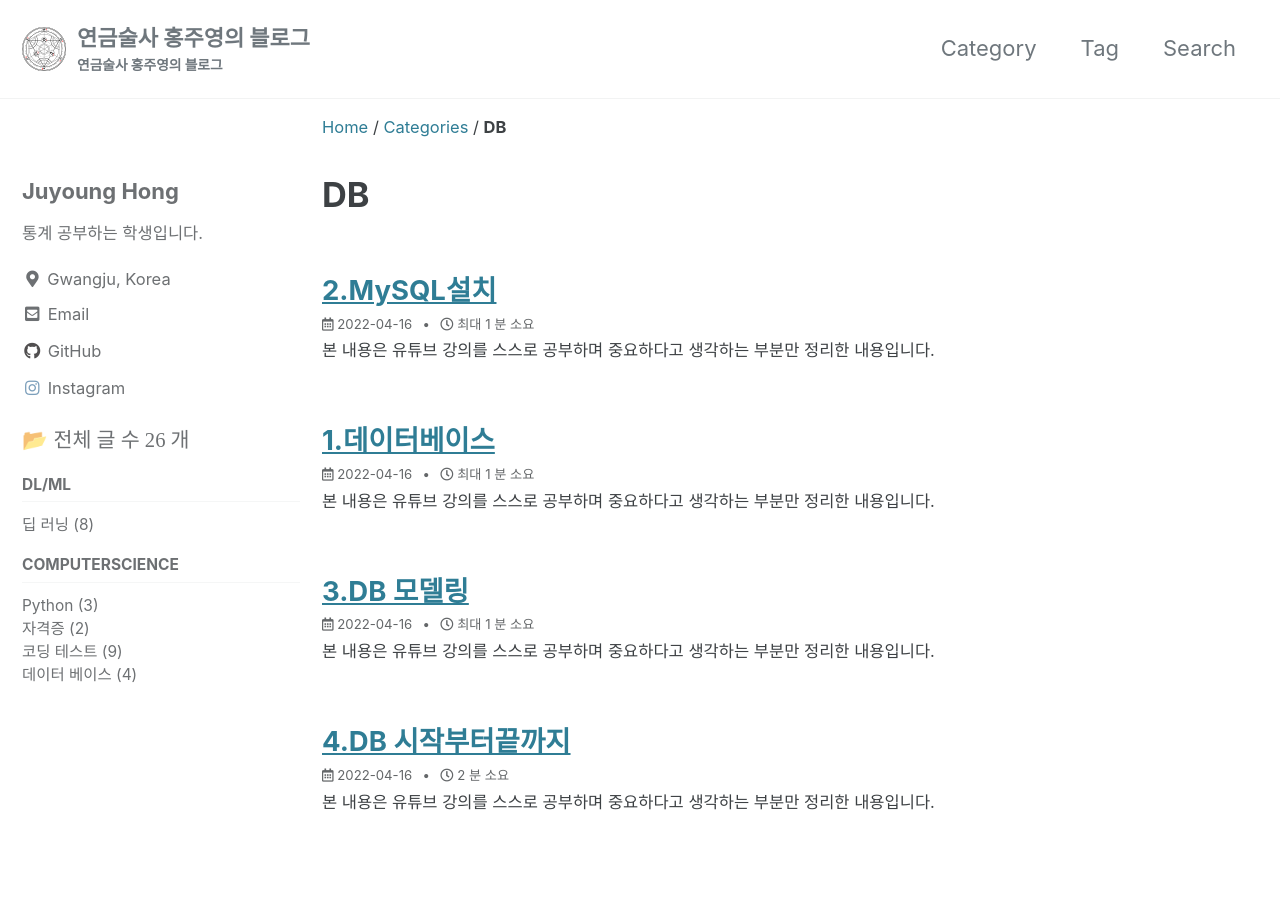
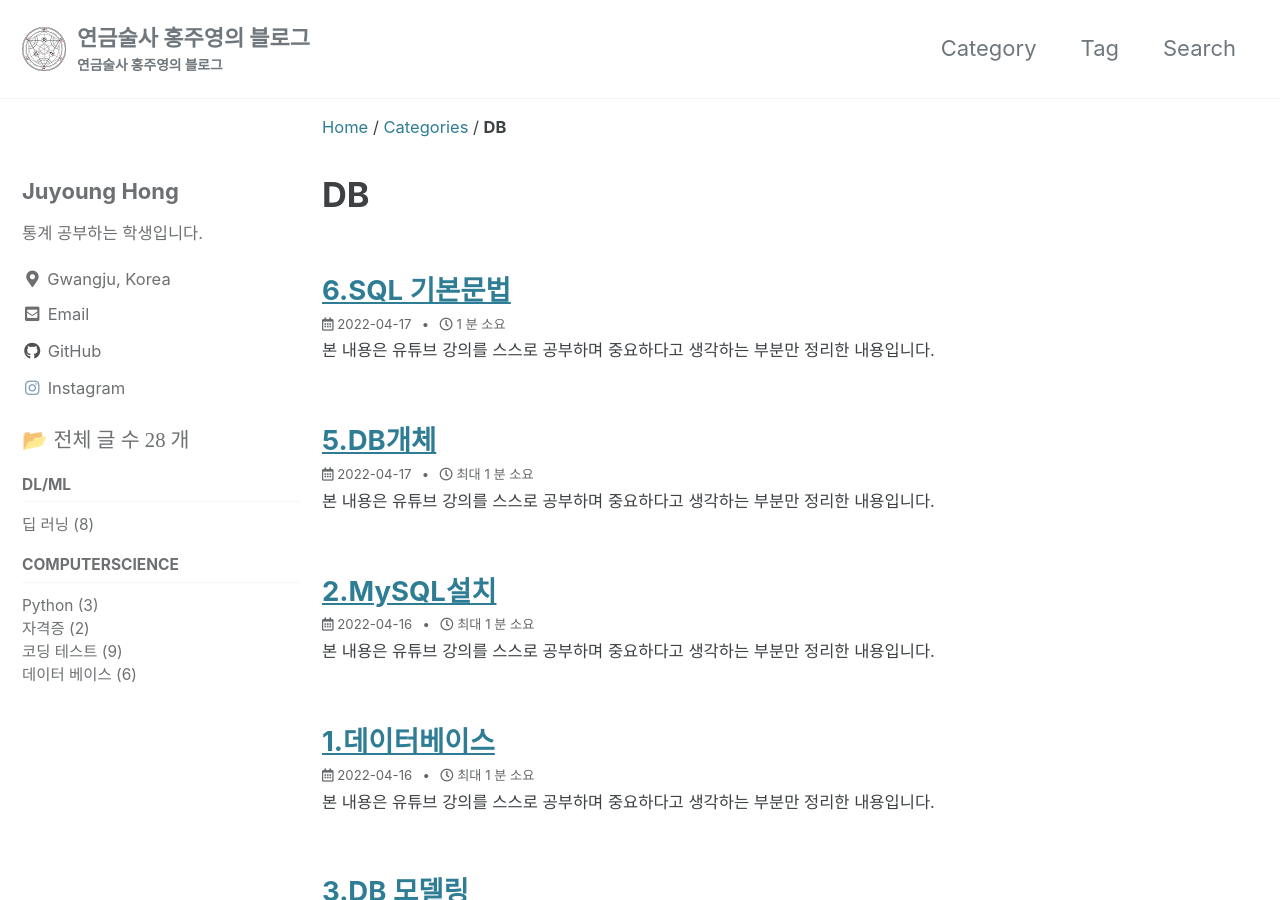
Before and after one commit to sjbook/sjbook.github.io, a Jekyll site: the page built from _pages/categories/category-DB.md, in a window 1280 px wide and 900 px high. Built offline with Jekyll 4.4.1, drawn with Linux system fonts in a browser that asks for light colours; cached includes are drawn as plain includes; some of the changed lines change nothing that is shown.

Commit message:
DB 공부 업로드

````diff
--- a/_posts/2022-04-16-DB.md
+++ b/_posts/2022-04-16-DB.md
@@ -171,7 +171,7 @@ DELETE FROM `shop_db`.`member` WHERE (`member_id` = 'carry');
 
 
 
-## 데이터 조회/ 활용
+## 4.데이터 조회/ 활용
 
 shop_db를 더블 클릭하여 bold 체로 만든 후에 Query 작성
 
--- /dev/null
+++ b/_posts/2022-04-17-DB_entity.md
@@ -0,0 +1,90 @@
+---
+layout: single
+title : "5.DB개체"
+author_profile: true
+categories: DB
+tag: [DB, SQL, MySQL]
+toc: true
+use_math: true
+
+---
+
+
+
+**본 내용은 [유튜브 강의](https://www.youtube.com/watch?v=lBk5YhLZevs&list=PLVsNizTWUw7GCfy5RH27cQL5MeKYnl8Pm&index=6)를 스스로 공부하며 중요하다고 생각하는 부분만 정리한 내용입니다.**
+
+<br>
+
+# DB개체
+
+테이블, 뷰, 인덱스, 트리거, 프로시저, 함수, 커서 등
+
+
+
+## 인덱스
+
+데이터를 빠르게 조회하도록 도와주는 것이다.
+
+책의 찾아보기와 같은 개념이다.
+
+
+
+```SQL
+CREATE INDEX idx_member_name ON member(member_name);
+```
+
+> "member"라는 테이블의 "member_name"에 "idx_member_name"라는 인덱스를 생성
+
+
+
+## 뷰
+
+가상의 테이블, 실체는 SELECT문이다.
+
+PC의 바로가기와 같은 개념이다.
+
+
+
+### SQL
+
+``` SQL
+CREATE VIEW member_view AS SELECT * FROM member;
+```
+
+> member 테이블에서 모든 내용을 가져온 것을 member_view라는 이름의 VIEW로 생성
+
+
+
+## 스토어드 프로시저
+
+python과 같은 프로그래밍 언어처럼 SQL이 프로그래밍 로직을 구현할 수 있게함(if문, 반복문 등)
+
+
+
+### 프로시저 생성
+
+```sql
+DELIMITER //
+CREATE PROCEDURE myProc()
+BEGIN
+	SELECT * FROM member WHERE member_name = '나훈아';
+    SELECT * FROM product WHERE product_name = '삼각김밥';
+END //
+DELIMITER ;
+```
+
+> myProc()이라는 프로시저를 생성
+>
+> BEGIN과 END 사이의 2개의 SELECT문을 실행하는 역할을 수행함
+
+
+
+### 프로시저 호출
+
+```sql
+CALL myProc()
+```
+
+> myProc()이라는 프로시저를 호출
+>
+> BEGIN과 END 사이의 2개의 SELECT문을 실행
--- /dev/null
+++ b/_posts/2022-04-17-DB_sql_basic.md
@@ -0,0 +1,124 @@
+---
+layout: single
+title : "6.SQL 기본문법"
+author_profile: true
+categories: DB
+tag: [DB, SQL, MySQL]
+toc: true
+use_math: true
+
+---
+
+
+
+**본 내용은 [유튜브 강의](https://www.youtube.com/watch?v=lBk5YhLZevs&list=PLVsNizTWUw7GCfy5RH27cQL5MeKYnl8Pm&index=7)를 스스로 공부하며 중요하다고 생각하는 부분만 정리한 내용입니다.**
+
+<br>
+
+# SQL 기본 문법
+
+
+
+## USE 문
+
+```SQL
+USE market_db;
+```
+
+> "market_db"라는 데이터베이스를 사용할 것을 선언
+
+
+
+USE문을 사용하여 DB를 선택하고, 이후에 테이블을 선택해도 되지만,
+
+market_db.member(market_db 데이터 베이스의 member 테이블) 와 같이 DB를 지정하여 사용할 수 있다.
+
+
+
+## SELECT 문
+
+기본 형식: SELECT ~(열이름)  FROM ~(테이블 이름)  WHERE (조건절)
+
+
+
+### SQL
+
+``` SQL
+SELECT height 키, debut_date "데뷔 일자", addr FROM member WHERE mem_name = "블랙핑크";
+```
+
+> member 테이블에서 mem_name이 "블랙핑크"인 데이터의 height, debut_date, addr을 선택
+>
+> height는 별명 "키", bedut_date는 별명 "데뷔 일자"로 적용하여 보여줌
+
+
+
+| 키   | 데뷔 일자  | addr |
+| ---- | ---------- | ---- |
+| 163  | 2016-08-08 | 경남 |
+
+별명(alias) 지정은 열이름 바로 뒤 콤마 전에 작성하며, 별명에 공백이 포함되는 경우 쌍따옴표로 묶어서 처리한다.
+
+SQL의 문법적 오류는 없어서, 정상적으로 실행되지만 조건에 맞는 데이터가 없어서 결과가 안나올 수 있다.
+
+
+
+### 조건절
+
+WHERE 뒤에 오는 조건은 다양하게 적용할 수 있다.
+
+```sql
+WHERE height >= 165 AND mem_number > 6;
+```
+
+과 같이 여러개의 조건을 AND 또는 OR로 묶어서 처리할 수 있다.
+
+
+
+#### BETWEEN
+
+위 문장은 다음 문장과 동일하다.
+
+```SQL
+WHERE height BETWEEN 163 AND 165;
+```
+
+
+
+#### IN
+
+```sql
+WHERE addr = '경기' OR addr = '전남' OR addr = '경남';
+```
+
+위 문장은 다음 문장과 동일하다.
+
+```sql
+WHERE addr IN('경기', '전남', '경남');
+```
+
+
+
+#### "%", "_"
+
+"%"와 "_"는 모든 글자를 의미하며, LIKE 키워드와 함께 쓰인다.
+
+다만, "%"는 여러 글자를 의미하며, "_"는 한글자를 의미한다.
+
+예를 들어,
+
+"우%"는 "우주소녀" 가 가능하다.
+
+그러나 "우_"는 불가능하며, "\_"를 사용하고 싶은 경우, "우\_\_\_"로 3번 사용해야 한다.
+
+
+
+```sql
+SELECT * FROM member WHERE mem_name LIKE "우%"
+```
+
+위 문장은 다음 문장과 동일하다.
+
+```sql
+SELECT * FROM member WHERE mem_name LIKE "우___"
+```
````
